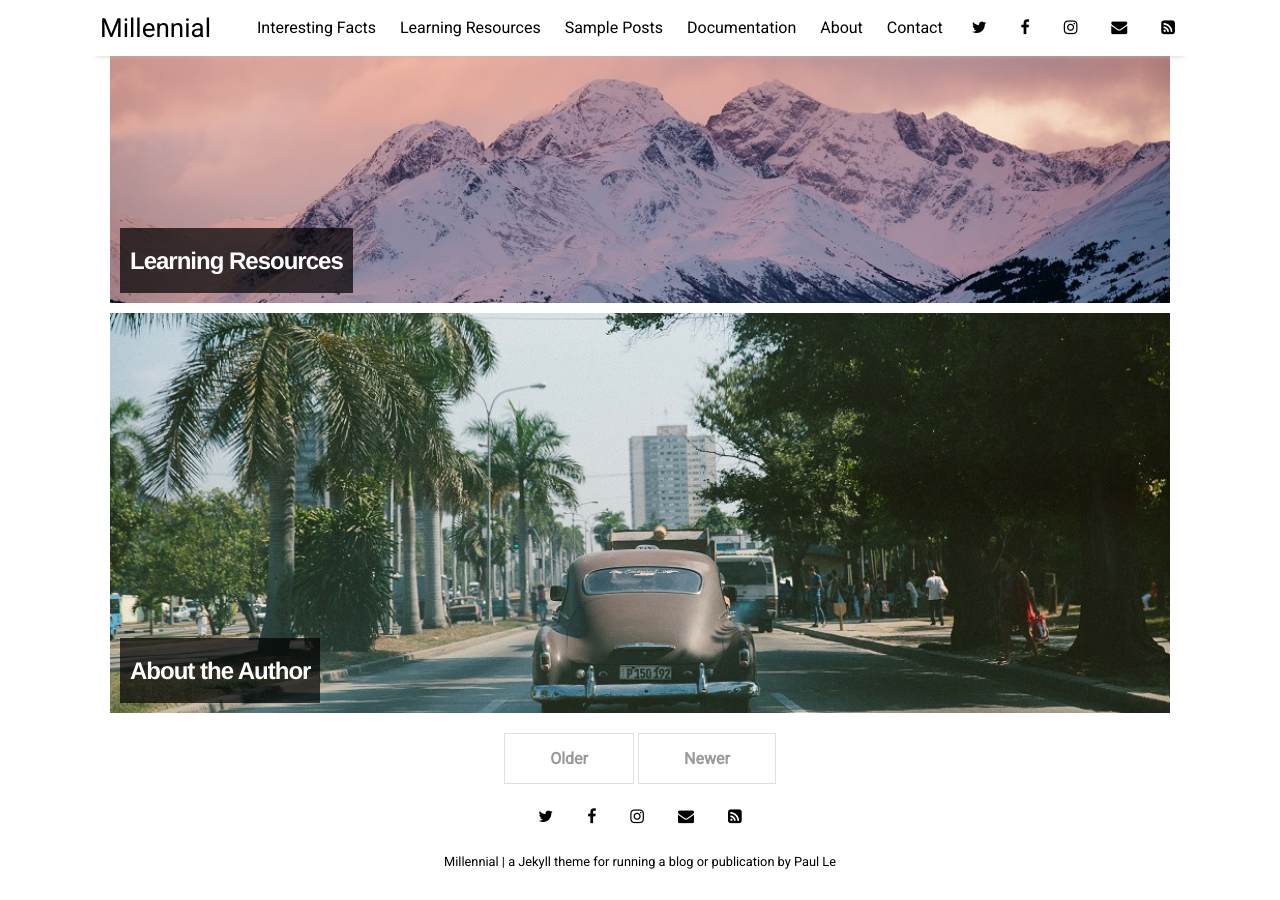
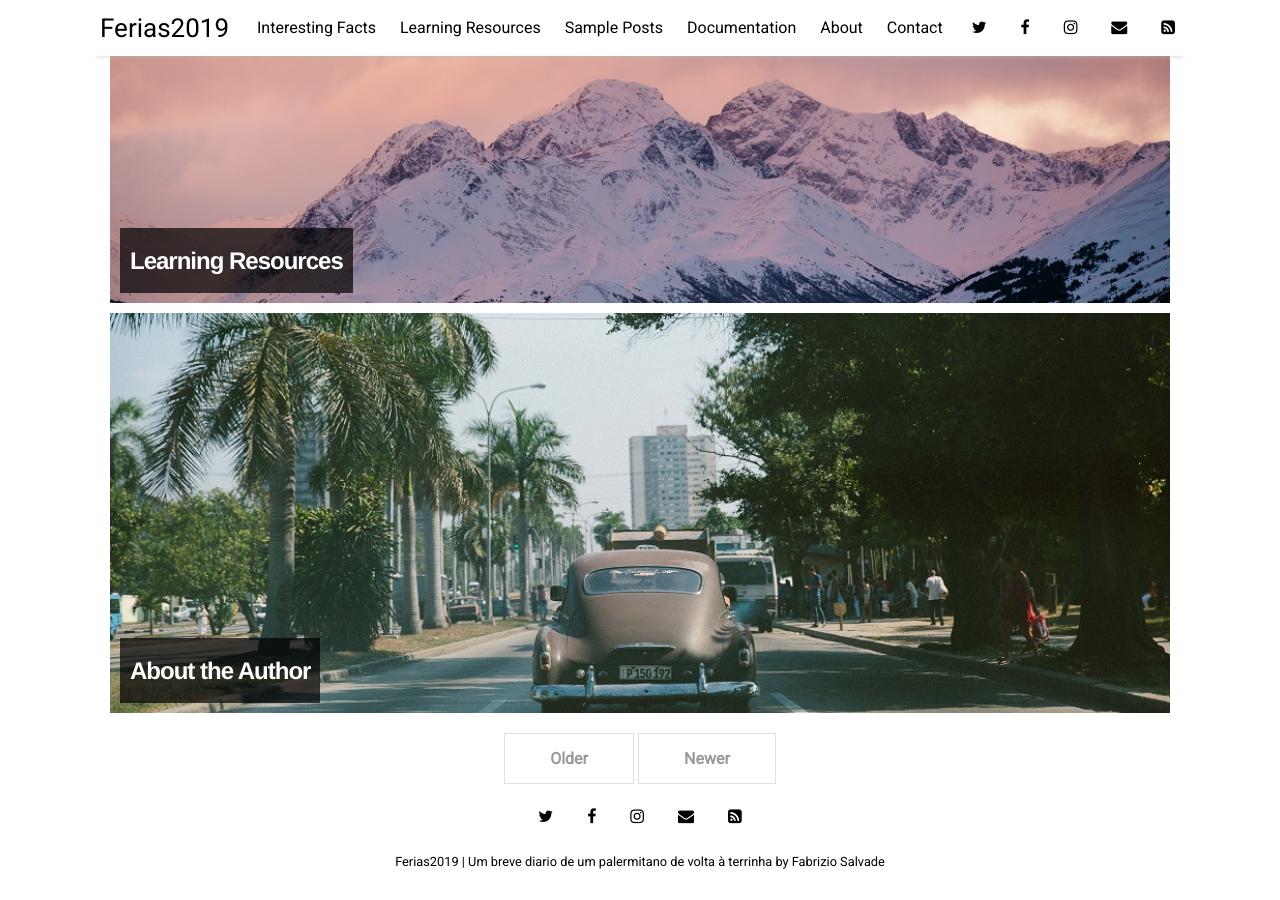
Before and after one commit to brizzio/ferias2019, a Jekyll site: the page built from index.html, in a window 1280 px wide and 900 px high, scrolled down 1398 px. Built offline with Jekyll 4.4.1, drawn with Linux system fonts in a browser that asks for light colours; nearby versions of some CDN libraries; the list of posts is cut into pages by our own code.

Commit message:
Update _config.yml

```diff
--- a/_config.yml
+++ b/_config.yml
@@ -14,9 +14,9 @@ sass:
   style: :nested
 
 # Customise atom feed settings (this is where Jekyll-Feed gets configuration information)
-title:		           "Millennial"
-description:	       "a Jekyll theme for running a blog or publication"
-author:              "Paul Le"
+title:		           "Ferias2019"
+description:	       "Um breve diario de um palermitano de volta à terrinha"
+author:              "Fabrizio Salvade"
 
 # RSS 2.0 can be used instead of Atom by uncommenting following two lines
 #feed:
```
